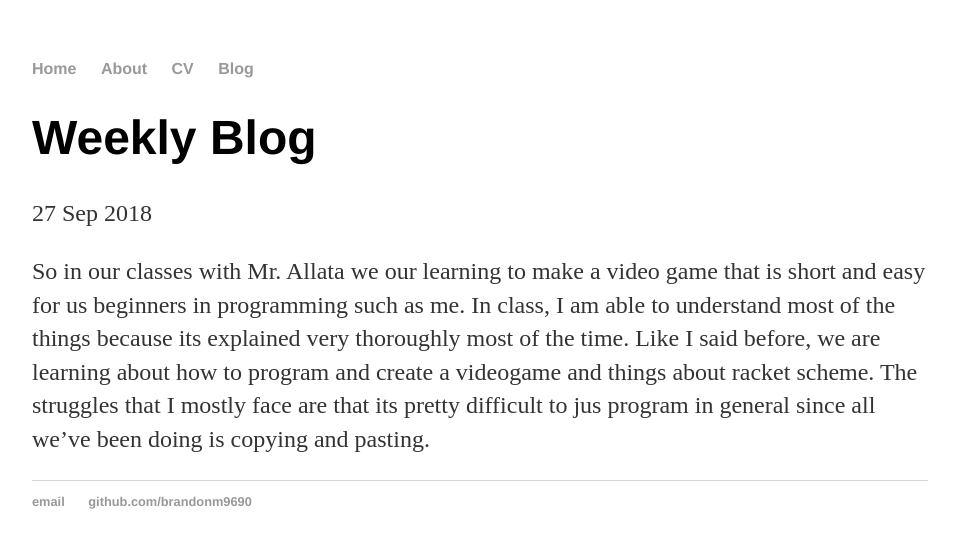
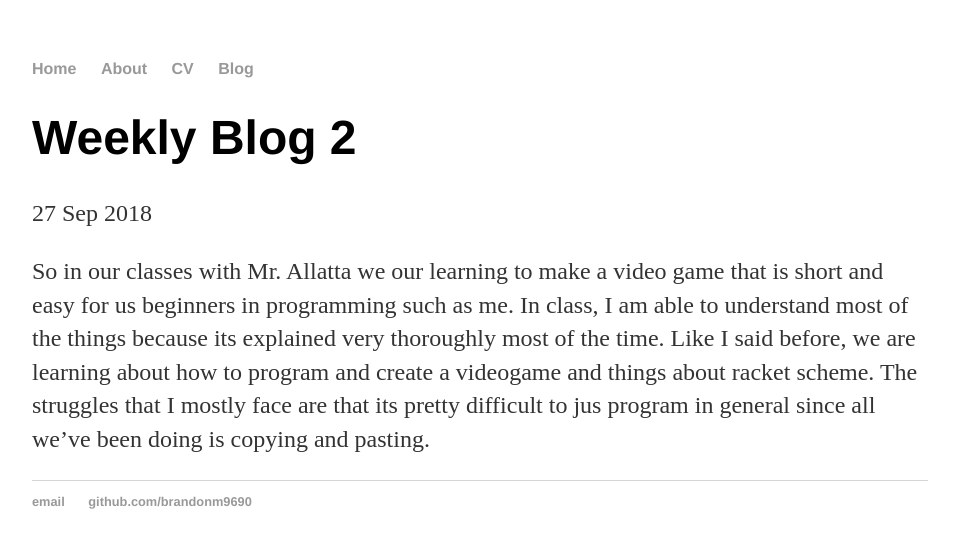
Before and after one commit to brandonm9690/brandonm9690.github.io, a Jekyll site: the page built from _posts/2018-09-27-weekly-reflection-02.md, in a window 1280 px wide. Shown: the top 548 px of the page, without its empty margins (160-1119 px from the left). Built offline with Jekyll 4.4.1, drawn with Linux system fonts in a browser that asks for light colours.

Commit message:
Update 2018-09-27-weekly-reflection-02.md

```diff
--- a/_posts/2018-09-27-weekly-reflection-02.md
+++ b/_posts/2018-09-27-weekly-reflection-02.md
@@ -1,11 +1,11 @@
 ---
 layout: post
-title: "Weekly Blog"
+title: "Weekly Blog 2"
 date: 2018-09-27
 ---
 
 
-So in our classes with Mr. Allata we our learning to make a video game that is short and easy for us beginners in programming such as me.
+  So in our classes with Mr. Allatta we our learning to make a video game that is short and easy for us beginners in programming such as me.
 In class, I am able to understand most of the things because its explained very thoroughly most of the time.
 Like I said before, we are learning about how to program and create a videogame and things about racket scheme.
 The struggles that I mostly face are that its pretty difficult to jus program in general since all we've been doing is copying and pasting.
```
